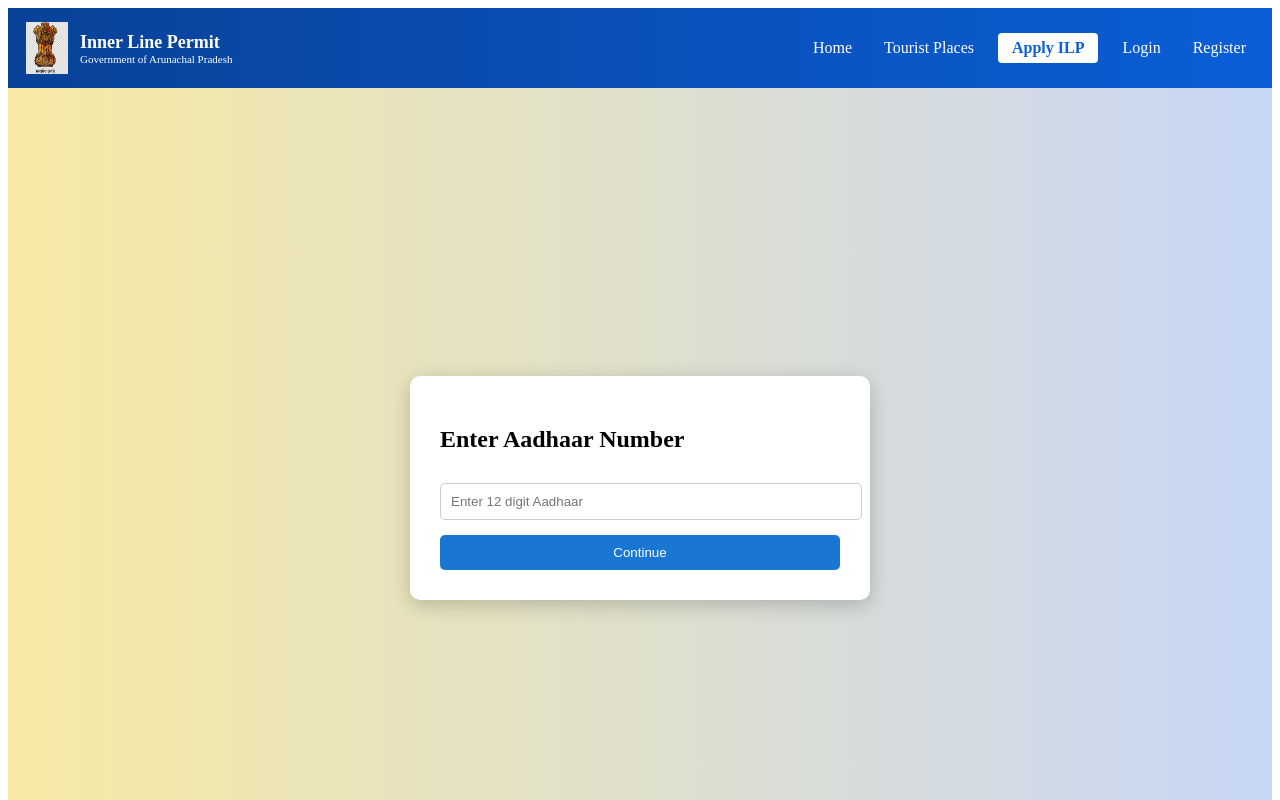
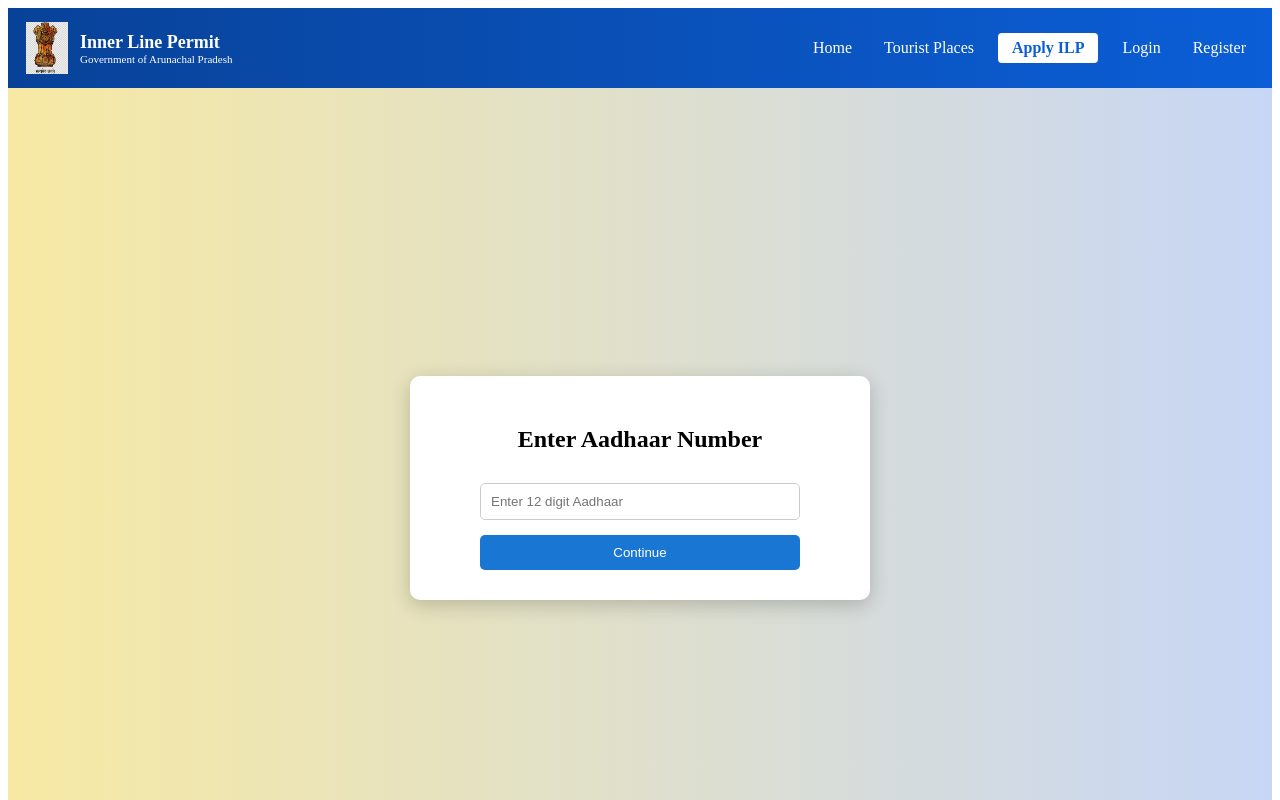
Before and after one commit to sandeepsinghcse0/ILP_UI, a React (Create React App) app: page /apply-ilp in a window 1280 px wide. Shown: the top 800 px of the page. Built offline with nearby package versions, Linux system fonts and the light colour scheme.

Commit message:
Add member form

```diff
--- a/src/App.js
+++ b/src/App.js
@@ -11,7 +11,7 @@ import Register from "./pages/Register";
 import Profile from "./pages/Profile";
 import AdminLogin from "./pages/AdminLogin";
 import AdminDashboard from "./pages/AdminDashboard";
-// import FamilyDetails from "./pages/FamilyDetails";
+import FamilyDetails from "./pages/FamilyDetails";
 
 function App() {
   return (
@@ -25,7 +25,7 @@ function App() {
           <Route path="/register" element={<Register />} />
           <Route path="/profile" element={<Profile />} />
           <Route path="/apply-ilp" element={<ApplyILP />} />
-          {/* <Route path="/family-details" element={<FamilyDetails />} /> */}
+          <Route path="/family" element={<FamilyDetails />} />
           <Route path="/tourist-places" element={<TouristPlaces />} />
           <Route path="/admin-login" element={<AdminLogin />} />
 <Route path="/admin-dashboard" element={<AdminDashboard />} />
--- a/src/components/Aadharstep.jsx
+++ b/src/components/Aadharstep.jsx
@@ -1,5 +1,5 @@
 import React, { useState } from "react";
-
+import "./styles/form.css";
 const AadhaarStep = ({ nextStep }) => {
 const [aadhaar, setAadhaar] = useState("");
 const [error, setError] = useState("");
--- a/src/form.jsx
+++ b/src/form.jsx
@@ -51,7 +51,7 @@ const Form = () => {
     setCurrentMember((prev) => ({ ...prev, district: "" }));
   }, [currentMember.state]);
 
-  // STEP 1
+  // STEP 1 Aadhaar
   const handleAadhaarSubmit = (e) => {
     e.preventDefault();
 
@@ -63,25 +63,54 @@ const Form = () => {
     setStep(2);
   };
 
-  // MAIN FORM
+  // MAIN FORM CHANGE
   const handleMainChange = (e) => {
+    const { name, value } = e.target;
+
+    if (name === "name" && !/^[a-zA-Z\s]*$/.test(value)) return;
+    if (name === "mobile" && !/^[0-9]{0,10}$/.test(value)) return;
+    if (name === "pincode" && !/^[0-9]{0,6}$/.test(value)) return;
+
     setMainForm({
       ...mainForm,
-      [e.target.name]: e.target.value,
+      [name]: value,
     });
   };
 
-  // MEMBER FORM
+  // MEMBER CHANGE
   const handleMemberChange = (e) => {
+    const { name, value } = e.target;
+
+    if (name === "name" && !/^[a-zA-Z\s]*$/.test(value)) return;
+    if (name === "mobile" && !/^[0-9]{0,10}$/.test(value)) return;
+    if (name === "pincode" && !/^[0-9]{0,6}$/.test(value)) return;
+    if (name === "aadhar" && !/^[0-9]{0,12}$/.test(value)) return;
+
     setCurrentMember({
       ...currentMember,
-      [e.target.name]: e.target.value,
+      [name]: value,
     });
   };
 
-  // GO TO MEMBERS
+  // STEP 2 SUBMIT
   const goToMembers = (e) => {
     e.preventDefault();
+
+    if (!/^\S+@\S+\.\S+$/.test(mainForm.email)) {
+      alert("Enter valid email");
+      return;
+    }
+
+    if (!/^[0-9]{10}$/.test(mainForm.mobile)) {
+      alert("Mobile must be 10 digits");
+      return;
+    }
+
+    if (!/^[0-9]{6}$/.test(mainForm.pincode)) {
+      alert("Pincode must be 6 digits");
+      return;
+    }
+
     setStep(3);
   };
 
@@ -89,6 +118,21 @@ const Form = () => {
   const addMember = () => {
     if (!currentMember.name || !currentMember.mobile) {
       alert("Please fill Name and Mobile");
+      return;
+    }
+
+    if (!/^[0-9]{10}$/.test(currentMember.mobile)) {
+      alert("Mobile must be 10 digits");
+      return;
+    }
+
+    if (!/^\S+@\S+\.\S+$/.test(currentMember.email)) {
+      alert("Enter valid email");
+      return;
+    }
+
+    if (!/^[0-9]{6}$/.test(currentMember.pincode)) {
+      alert("Pincode must be 6 digits");
       return;
     }
 
@@ -121,11 +165,8 @@ const Form = () => {
       JSON.stringify([...existing, data])
     );
 
-    console.log("Submitted Data", data);
-
     alert("Form Submitted Successfully");
 
-    // Reset
     setMainForm(emptyMember);
     setMembers([]);
     setCurrentMember(emptyMember);
@@ -146,7 +187,11 @@ const Form = () => {
             maxLength="12"
             placeholder="Enter 12 digit Aadhaar"
             value={aadhaar}
-            onChange={(e) => setAadhaar(e.target.value)}
+            onChange={(e) => {
+              const value = e.target.value;
+              if (!/^[0-9]{0,12}$/.test(value)) return;
+              setAadhaar(value);
+            }}
           />
 
           <button type="submit">Continue</button>
@@ -193,6 +238,7 @@ const Form = () => {
           <input name="pincode" placeholder="Pincode" value={mainForm.pincode} onChange={handleMainChange} />
 
           <button type="submit">Add Members</button>
+          <button type="button" onClick={handleFinalSubmit}>Submit</button>
         </form>
       )}
 
@@ -227,7 +273,6 @@ const Form = () => {
 
           <input value="India" readOnly />
 
-          {/* MEMBER AADHAAR */}
           <input
             name="aadhar"
             placeholder="Member Aadhaar"
@@ -256,7 +301,6 @@ const Form = () => {
 
           <button type="button" onClick={addMember}>Add Member</button>
 
-          {/* MEMBERS LIST */}
           <h3>Added Members:</h3>
           <ul>
             {members.map((m, i) => (
--- a/src/styles/form.css
+++ b/src/styles/form.css
@@ -8,24 +8,30 @@
 
 .formBox{
   background:white;
-  padding:30px;
+  padding:30px 30px 30px 30px;
+
   width:400px;
   border-radius:10px;
   box-shadow:0 5px 20px rgba(0,0,0,0.2);
+  align-items: center;
+  display: flex;
+  flex-direction: column;
+
 }
 
 input,select,textarea{
-  width:100%;
+  width:80%;
   padding:10px;
   margin-top:10px;
   border:1px solid #ccc;
   border-radius:5px;
+  box-sizing: border-box  ;
 }
 
 button{
   margin-top:15px;
   padding:10px;
-  width:100%;
+  width:80%;
   background:#1976d2;
   color:white;
   border:none;
```
